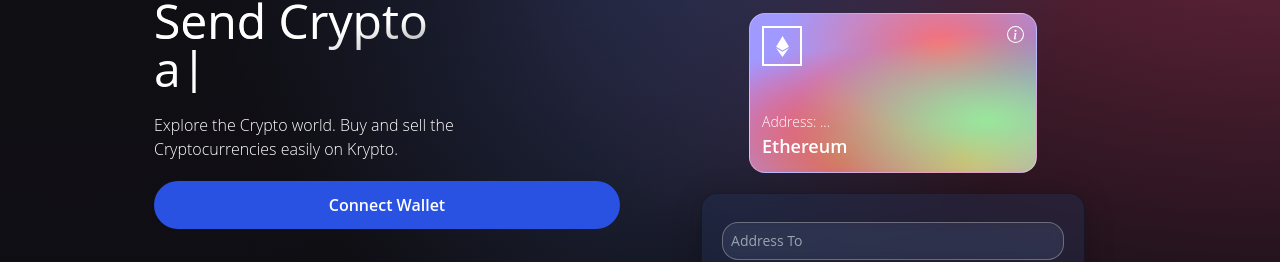
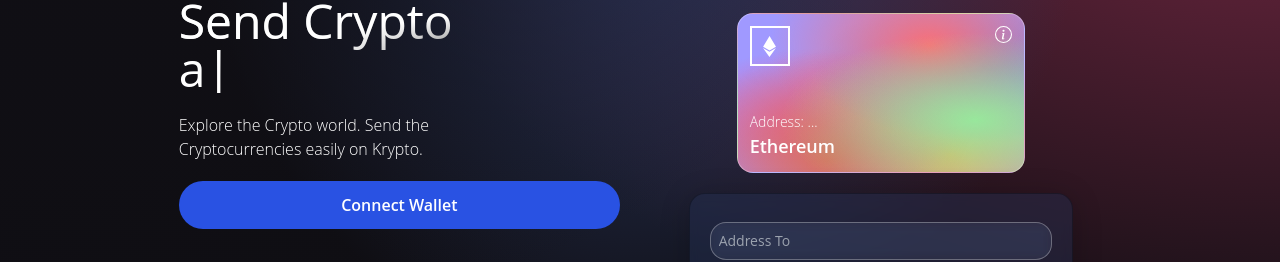
Before and after one commit to lokeshkrishna2003/webchain, a React (Vite) app in the folder client/: page / in a window 1280 px wide. Shown: the part 159-421 px from the top of the page. Built offline with nearby package versions, Linux system fonts and the light colour scheme; no server answers.

Commit message:
changed some ui

```diff
--- a/client/src/components/Welcome.jsx
+++ b/client/src/components/Welcome.jsx
@@ -35,7 +35,7 @@
             </h1>
             <p className='text-left mt-5 text-white font-light md:w-9/12 w-11/12 text-base'>
 
-               Explore the Crypto world. Buy and sell the Cryptocurrencies easily on Krypto.
+               Explore the Crypto world. Send the Cryptocurrencies easily on Krypto.
             </p>
             {!connectedAccount &&(
             <button type="button" onClick={connectWallet} className='flex flex-row justify-center items-center my-5 bg-[#2952e3] p-3 rounded-full cursor-pointer hover:bg-[#2546bd]'>
```
